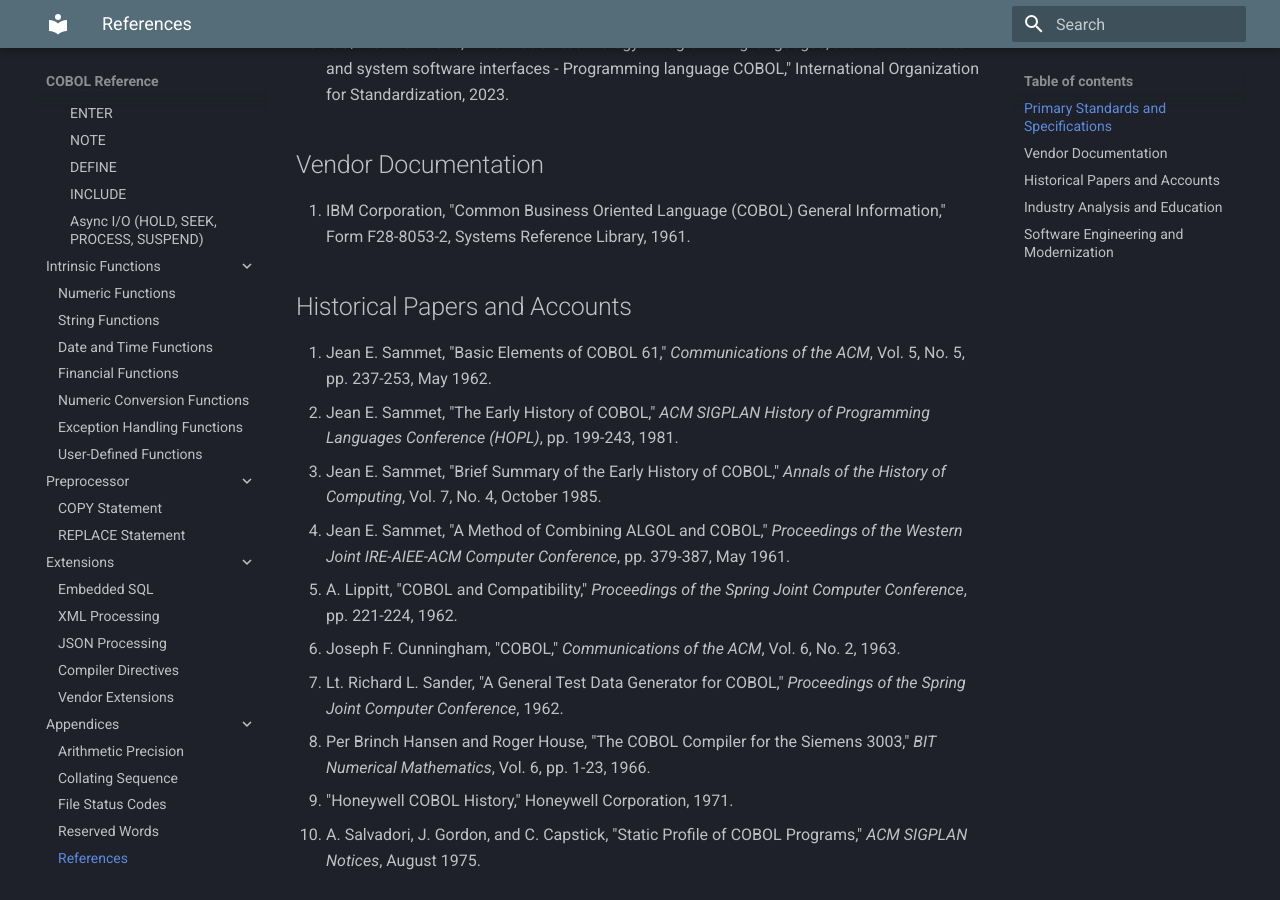
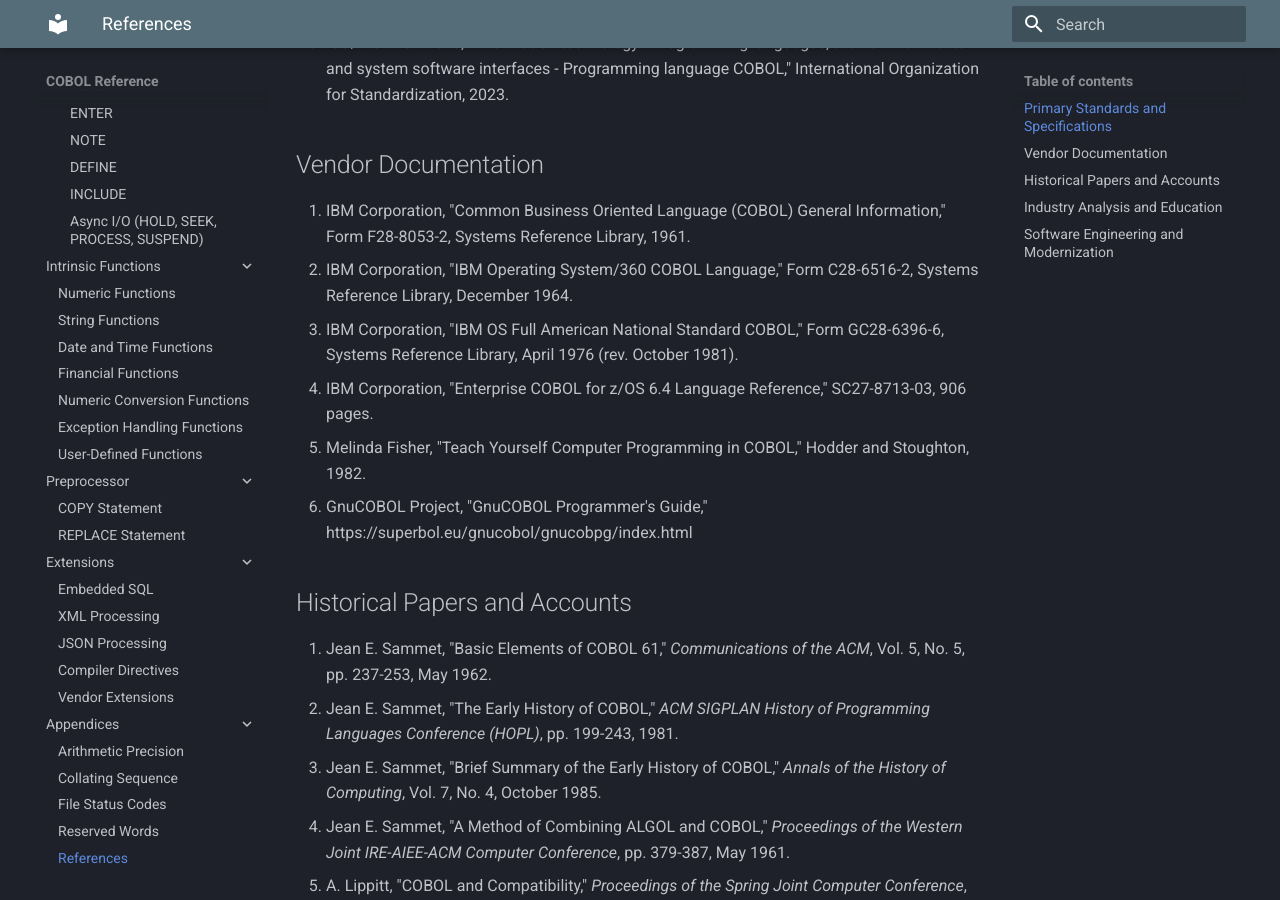
Before and after one commit to bushidocodes/cobol-reference, an MkDocs documentation site: the page built from docs/appendices/references.md, in a window 1280 px wide and 900 px high, scrolled down 850 px. Built offline with MkDocs 1.6.1 and Material for MkDocs 9.7.7, drawn with Linux system fonts in a browser that asks for light colours.

Commit message:
Add IBM OS/360 COBOL history and update references from remaining PDFs
Processed IBM OS/360 COBOL Language (Dec 1964), IBM OS Full ANS COBOL
(Apr 1976), and Teach Yourself COBOL (1982).

Key additions:
- standards.md: IBM S/360 shipped two compilers (COBOL E subset, COBOL F
  full); Linkage Section and REWRITE were IBM extensions in 1964;
  TRANSFORM/EXHIBIT/TRACE debugging statements
- references.md: Added IBM OS/360 1964, IBM ANS 1976, IBM Enterprise
  COBOL 6.4 LR, Teach Yourself COBOL, GnuCOBOL Programmer's Guide

Co-Authored-By: Claude Opus 4.6 (1M context) <noreply@anthropic.com>

```diff
--- a/docs/appendices/references.md
+++ b/docs/appendices/references.md
@@ -20,6 +20,11 @@ This page lists primary sources, standards documents, historical accounts, and a
 ## Vendor Documentation
 
 11. IBM Corporation, "Common Business Oriented Language (COBOL) General Information," Form F28-8053-2, Systems Reference Library, 1961.
+12. IBM Corporation, "IBM Operating System/360 COBOL Language," Form C28-6516-2, Systems Reference Library, December 1964.
+13. IBM Corporation, "IBM OS Full American National Standard COBOL," Form GC28-6396-6, Systems Reference Library, April 1976 (rev. October 1981).
+14. IBM Corporation, "Enterprise COBOL for z/OS 6.4 Language Reference," SC27-8713-03, 906 pages.
+15. Melinda Fisher, "Teach Yourself Computer Programming in COBOL," Hodder and Stoughton, 1982.
+16. GnuCOBOL Project, "GnuCOBOL Programmer's Guide," https://superbol.eu/gnucobol/gnucobpg/index.html
 
 ## Historical Papers and Accounts
 
```
Also changed, not shown: docs/standards.md (+2 -0 lines).
